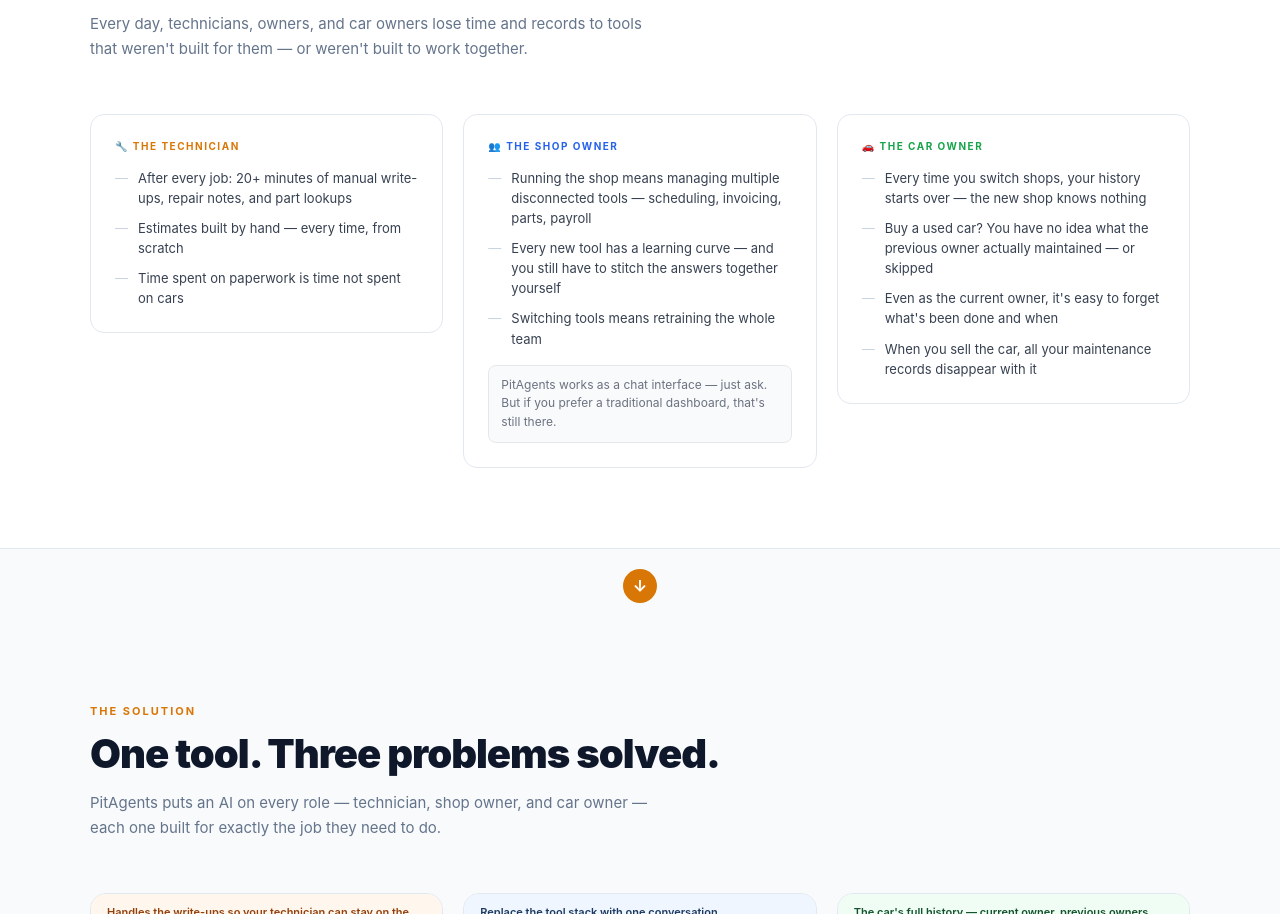
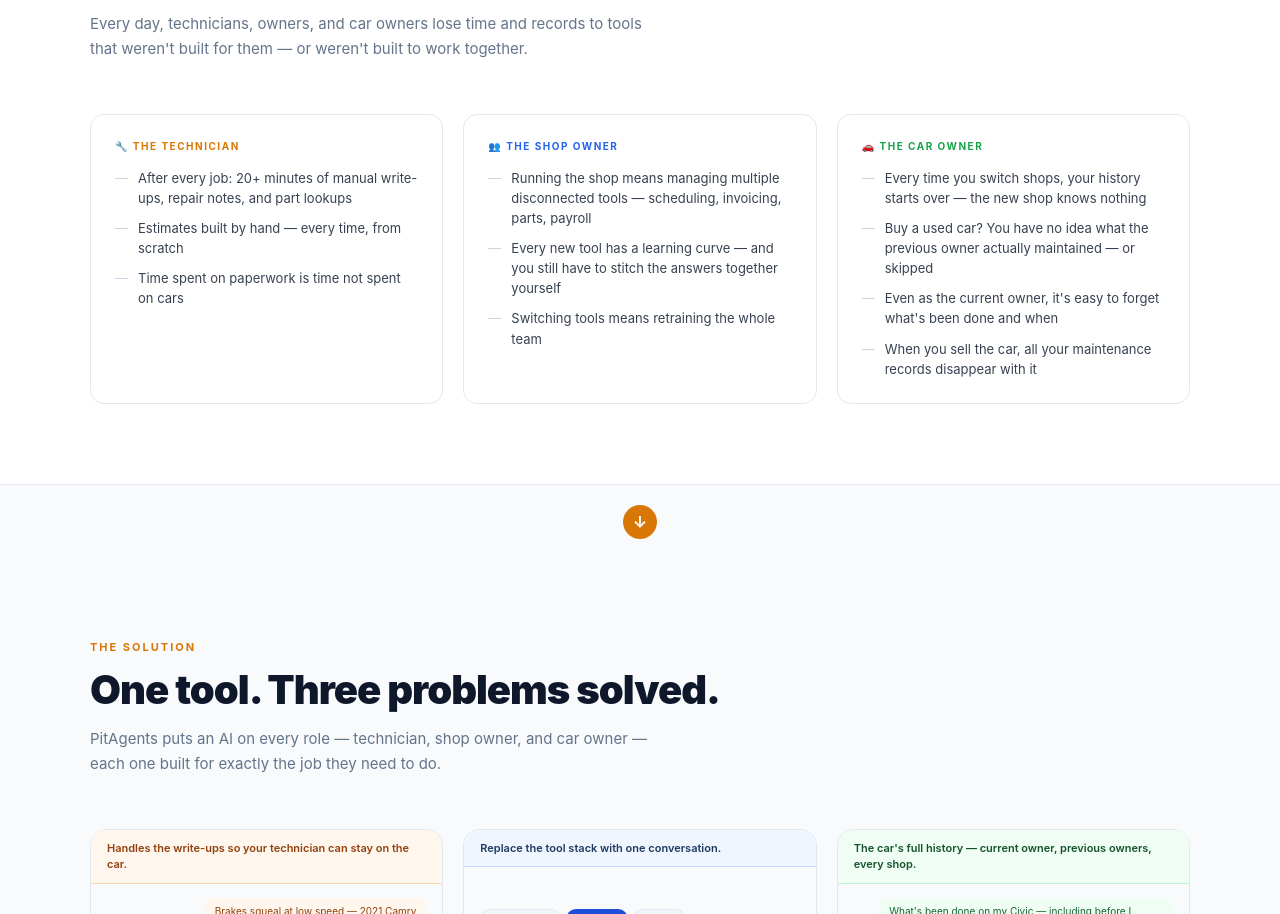
Before and after one commit to duranbrook/pitagents, a Next.js app in the folder web/: page / in a window 1280 px wide. Shown: the part 1315-2229 px from the top of the page. Built offline with nearby package versions, Linux system fonts and the light colour scheme.

Commit message:
fix(home): equal-height problem cards, remove owner note tag

```diff
--- a/web/components/home/HomePage.tsx
+++ b/web/components/home/HomePage.tsx
@@ -179,7 +179,7 @@
             Every day, technicians, owners, and car owners lose time and records to tools that weren&apos;t built for them — or weren&apos;t built to work together.
           </p>
 
-          <div style={{ display: 'grid', gridTemplateColumns: '1fr 1fr 1fr', gap: 20, alignItems: 'start' }}>
+          <div style={{ display: 'grid', gridTemplateColumns: '1fr 1fr 1fr', gap: 20 }}>
 
             {/* Technician */}
             <div style={{ background: '#fff', border: '1px solid #e2e8f0', borderRadius: 14, padding: 24 }}>
@@ -213,9 +213,6 @@
                   </li>
                 ))}
               </ul>
-              <div style={{ marginTop: 16, fontSize: 12, color: '#6b7280', background: '#f9fafb', border: '1px solid #e5e7eb', borderRadius: 8, padding: '10px 12px', lineHeight: 1.55 }}>
-                PitAgents works as a chat interface — just ask. But if you prefer a traditional dashboard, that&apos;s still there.
-              </div>
             </div>
 
             {/* Car owner */}
```
